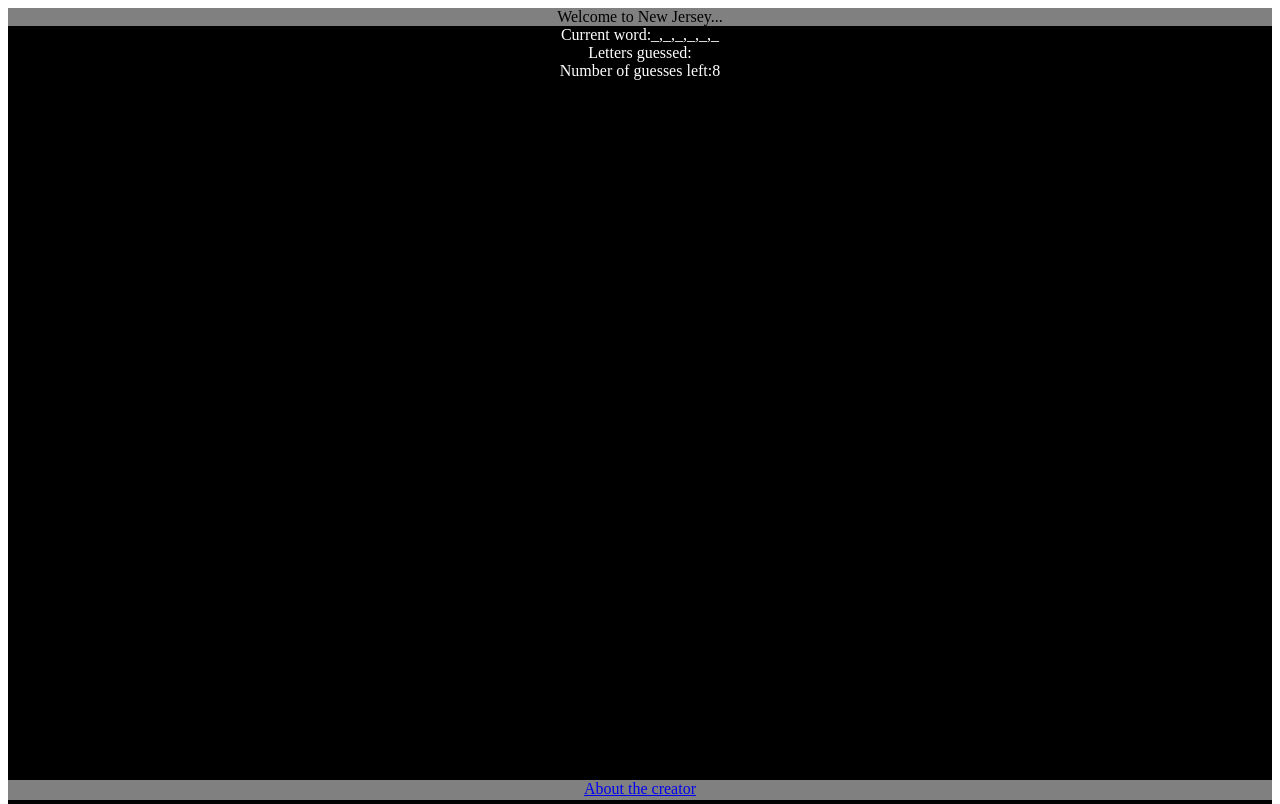
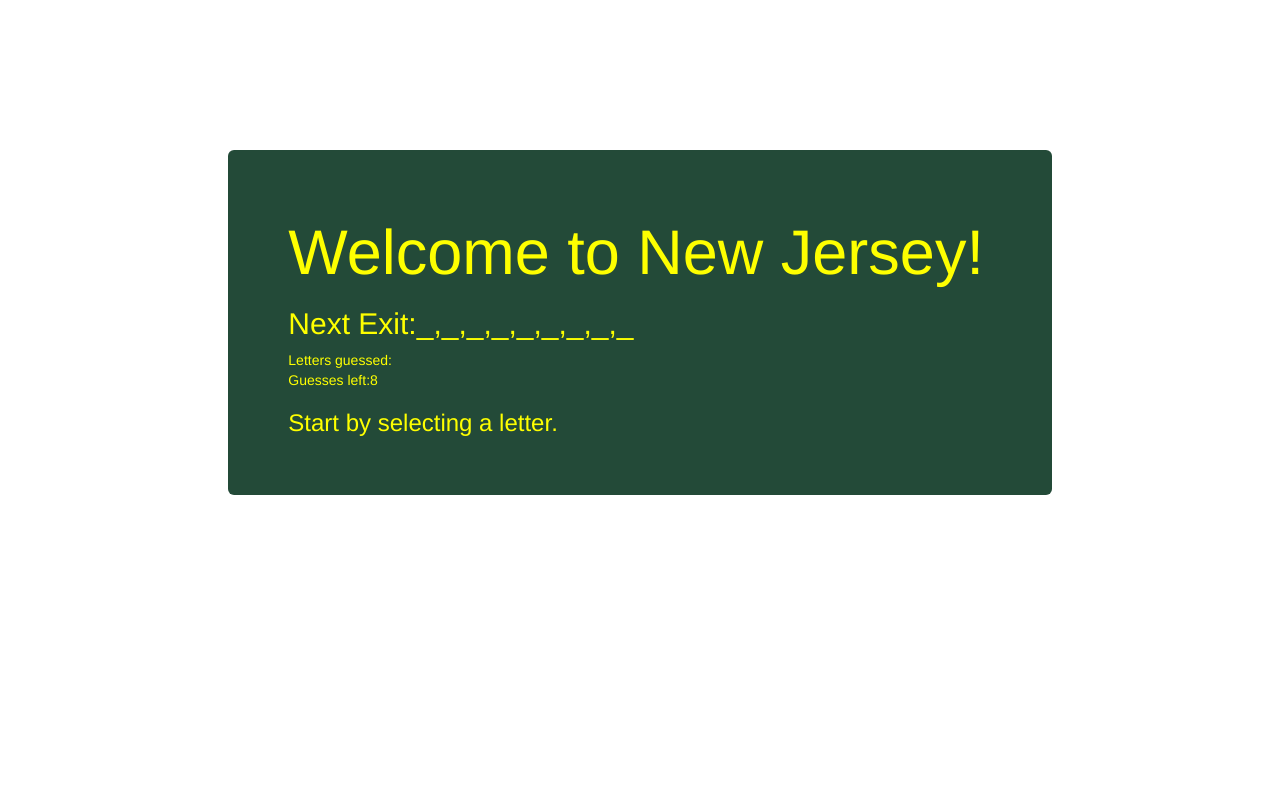
Before and after one commit to zoosissoos/Hangman-Game, a plain HTML site: page index.html in a window 1280 px wide. Shown: the top 804 px of the page. Drawn offline with nearby package versions, Linux system fonts and the light colour scheme.

Commit message:
finished to submit

```diff
--- a/assets/css/style.css
+++ b/assets/css/style.css
@@ -1,24 +1,7 @@
-header{
-	width: 100%;
-	text-align: center;
-	background: grey;
-	position: sticky;
-	top:0;
+.jumbotron{
+	margin-top:150px;
+	background-color:#234A38 !important;;
+	color:#FEFF00 !important;
+	border-color:#FEFF00 !important;
+	border-width: 10px !important;
 }
-footer{
-	width:100%;
-	text-align: center;
-	background:grey;
-	position:sticky;
-	height: 20px;
-	bottom: 0;
-}
-
-#container{
-	background-color: black;
-	color: white;
-	text-align: center;
-	height:1000px;
-}
-
-#
--- a/assets/javascript/game.js
+++ b/assets/javascript/game.js
@@ -1,14 +1,13 @@
 let letters = ["A","B","C","D","E","F","G","H","I","J","K","L","M","N","O","P","Q","R","S","T","U","V","W","X","Y","Z"];
-let towns =["MANALAPAN","FREEHOLD", "ASBURY", "HOWELL","GLASSBORO","HOBOKEN"];
+let towns =["MANALAPAN","FREEHOLD", "ASBURY", "HOWELL","GLASSBORO","HOBOKEN","TRENTON","NEWARK","CAMDEN","JACKSON"];
 let townToGuess;
-let guessedLetters = [];
+let alreadyGuessedLetters = [];
 let guessesLeftCounter;
 let guessesCorrectCounter;
 let currentGuessed =[];
 
-
 const currentWordText = document.getElementById("currentWordStat");
-const guessedLettersText = document.getElementById("lettersGuess");
+const alreadyGuessedLettersText = document.getElementById("lettersGuess");
 const guessesLeftText = document.getElementById("guessesLeft");
 const messageText = document.getElementById("message");
 
@@ -21,21 +20,17 @@ function printScreen(){
 	console.log("currentGuessed")
 }
 
-function messageAlert(str){
-	messageText.textContent = str
-}
-
 function printLetter(ltr){
 	console.log(ltr)
-	for(i = 0; i< townToGuess.length; i++){
+	for(let i = 0; i< townToGuess.length; i++){
 	        if(ltr == townToGuess[i]){
 	        	currentGuessed[i] = ltr;
 	        	guessesCorrectCounter++;
-	        	console.log(guessesCorrectCounter + "Correct")
+	        	console.log(guessesCorrectCounter + " letters correct out of "+ townToGuess.length)
 	        	messageAlert("Correct");
 	        	endGame()
 	        }else if(currentGuessed[i] !== "_"){
-	        	console.log(null);
+	        	console.log("null for a reason");
 	        }else{
 	        	currentGuessed[i] = "_"
 	        }
@@ -47,12 +42,12 @@ function printLetter(ltr){
 function start(){
 	townToGuess = towns[Math.floor(Math.random() * towns.length)];
 	townToGuess = townToGuess.split("");
-	guessedLetters = [];
+	alreadyGuessedLetters = [];
 	guessesLeftCounter = 8;
 	guessesCorrectCounter = 0;
 	printScreen();
-	guessedLettersText.textContent = guessedLetters;
-	guessesLeftText.textContent = guessesLeftCounter;
+	updateStats();
+	messageAlert("Start by selecting a letter.")
 	console.log(townToGuess);
 
 }
@@ -60,35 +55,52 @@ function start(){
 document.onload = start();
 
 
-
-
 document.onkeydown = function(event){
 	let userGuess = event.key
 	userGuess = userGuess.toUpperCase();
 	if(letters.indexOf(userGuess) == -1){
-		messageAlert("Please choose a letter")
-	}else if(townToGuess.indexOf(userGuess) == -1){
-		guessedLetters.push(userGuess);
+		messageAlert("Please choose a letter.")
+	}else if(alreadyGuessed(userGuess) == true){
+		messageAlert("Whats the matter? You already tried that!");
+		updateStats();
+	}else if(testCorrect(userGuess) == false){
+		alreadyGuessedLetters.push(userGuess);
 		guessesLeftCounter--;
-		guessesLeftText.textContent = guessesLeftCounter;
-		guessedLettersText.textContent = guessedLetters;
+		updateStats();
+		messageAlert("Try Again.");
 		endGame();
-		messageAlert("Try Again.");
-	}else if(currentGuessed.indexOf(userGuess) !== -1){
-		messageAlert("Whats the matter? You already tried that!")
-		guessedLettersText.textContent = guessedLetters
+	}else if(testCorrect(userGuess)==true){
+		printLetter(userGuess);
+		console.log(userGuess + " was correct")
 	}else{
-		printLetter(userGuess);
-	    }
+		console.log("uhhh something went wrong")
 	}
+}
+
+function updateStats(){
+	guessesLeftText.textContent = guessesLeftCounter;
+	alreadyGuessedLettersText.textContent = alreadyGuessedLetters;
+}
+
+function messageAlert(str){
+	messageText.textContent = str;
+}
+
+function testCorrect(gCurrent){
+	return townToGuess.includes(gCurrent);
+}
+
+function alreadyGuessed(gCurrent){
+	return alreadyGuessedLetters.includes(gCurrent);
+}
 
 
 function endGame(){
 	if(guessesLeftCounter == 0){
-		messageAlert("Get out of here!");
+		messageAlert("Get lost!");
 		start();
 	}else if(guessesCorrectCounter == townToGuess.length){
-		messageAlert("You can sit with us...for now.");
+		messageAlert("Bruce would be proud.");
 		start();
 	}else{
 		console.log("no winner yet")
--- a/index.html
+++ b/index.html
@@ -4,35 +4,28 @@
 	<meta charset="UTF-8">
 	<title>New Jersey Hangman</title>
 	<link rel="stylesheet" type="text/css" href="assets/css/style.css">
+	<link rel="stylesheet" href="https://maxcdn.bootstrapcdn.com/bootstrap/3.3.7/css/bootstrap.min.css" integrity="sha384-BVYiiSIFeK1dGmJRAkycuHAHRg32OmUcww7on3RYdg4Va+PmSTsz/K68vbdEjh4u" crossorigin="anonymous">
+
+	<script src="https://maxcdn.bootstrapcdn.com/bootstrap/3.3.7/js/bootstrap.min.js" integrity="sha384-Tc5IQib027qvyjSMfHjOMaLkfuWVxZxUPnCJA7l2mCWNIpG9mGCD8wGNIcPD7Txa" crossorigin="anonymous"></script>
 </head>
 <body>
-	<header>
-		Welcome to New Jersey...
-	</header>
-	<div id="container">
-		<div id="game">
-			<div id="statsContainer">
-				<div id ="stats">
-					<div id="currenWordContainer">
-						Current word:<span id="currentWordStat"></span>
-					</div>
-					<div id="letterGuessedContainer">
-						Letters guessed: <span id="lettersGuess"></span>
-					</div>
-					<div id="guessesLeftContainer">
-						Number of guesses left:<span id="guessesLeft"></span>
-					</div>
-					<div id="messageContainer">
-						<span id="message"></span>
-					</div>
+	<div class="container col-sm-8 col-sm-offset-2">
+		<div class="jumbotron" id="statsContainer">
+				<h1>Welcome to New Jersey!</h1>
+				<div class= "" id="currentWordContainer">
+					<h2>Next Exit:<span id="currentWordStat"></span></h2>
 				</div>
-			</div>
+				<div class= "" id="letterGuessedContainer">
+					Letters guessed: <span id="lettersGuess"></span>
+				</div>
+				<div class= "" id="guessesLeftContainer">
+					Guesses left:<span id="guessesLeft"></span>
+				</div>
+				<div class= "" id="messageContainer">
+					<h3><span id="message"></span></h3>
+				</div>
 		</div>
-
 	</div>
-	<footer>
-		<a href="#">About the creator</a>
-	</footer>
 <script src="assets/javascript/game.js"></script>
 </body>
 </html>
```
